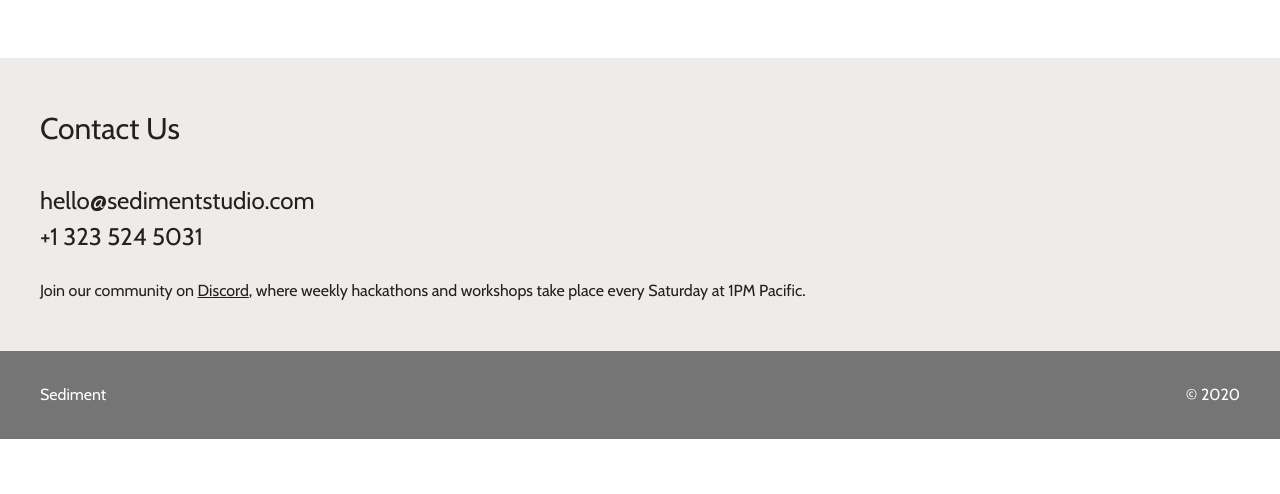
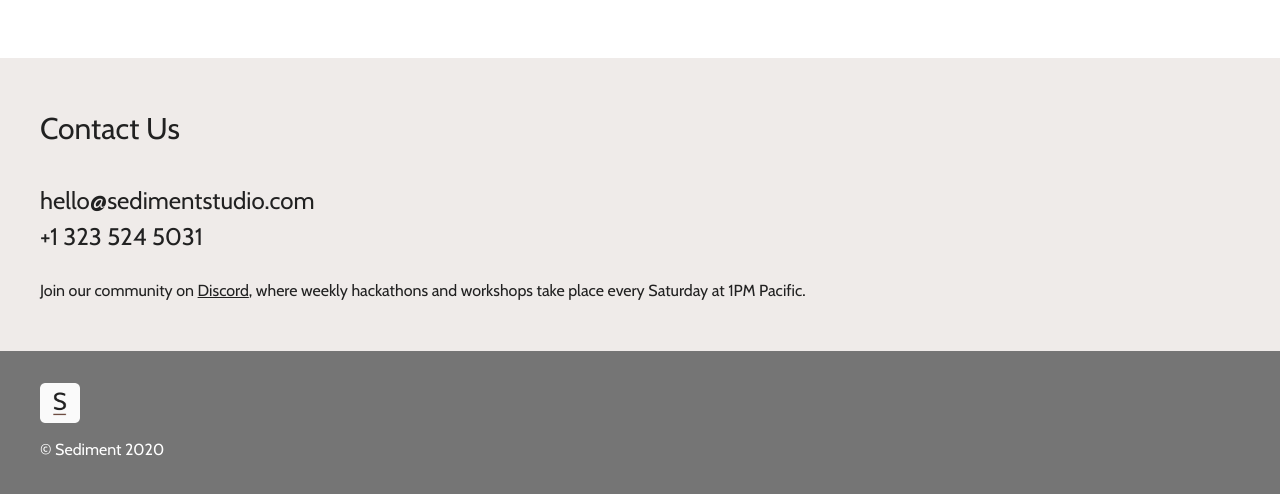
Before and after one commit to SedimentStudio/site, a Gatsby site: page / in a window 1280 px wide. Shown: the part 2249-2743 px from the top of the page. Before the commit the page ends 2688 px from the top, so only its background shows below. Built offline with nearby package versions, Linux system fonts and the light colour scheme; Gatsby itself is replaced by a stand-in of ours.

Commit message:
update footer

```diff
--- /dev/null
+++ b/src/components/footer.js
@@ -0,0 +1,32 @@
+import React from "react"
+import { useStaticQuery, graphql } from "gatsby"
+import Img from "gatsby-image"
+
+const Footer = () => {
+  const data = useStaticQuery(graphql`
+    query {
+      placeholderImage: file(relativePath: { eq: "sediment-icon.png" }) {
+        childImageSharp {
+          fixed(width: 40, quality: 100) {
+            ...GatsbyImageSharpFixed
+          }
+        }
+      }
+    }
+  `)
+
+  return (
+    <footer className="container-fluid w-full mx-auto bg-gray-600 text-white">
+      <div className="container px-8 py-8 sm:px-10">
+        <div>
+          <Img fixed={data.placeholderImage.childImageSharp.fixed} />
+        </div>
+        <div className="mt-2">
+          © Sediment {new Date().getFullYear()}
+        </div>
+      </div>
+    </footer>
+  )
+}
+
+export default Footer
--- a/src/components/layout.js
+++ b/src/components/layout.js
@@ -10,6 +10,7 @@
 import { useStaticQuery, graphql } from "gatsby"
 
 import Header from "./header"
+import Footer from "./footer"
 
 const Layout = ({ children }) => {
   const data = useStaticQuery(graphql`
@@ -26,12 +27,7 @@
     <div class="flex flex-col min-h-screen">
       <Header siteTitle={data.site.siteMetadata.title} />
       <main class="flex-grow">{children}</main>
-      <footer className="container-fluid w-full mx-auto bg-gray-600 text-white">
-        <div className="flex container mx-auto px-8 py-8 sm:px-10">
-          <a href="https://sedimentstudio.com" className="mr-auto">Sediment</a>
-          <div>© {new Date().getFullYear()}</div>
-        </div>
-      </footer>
+      <Footer />
     </div>
   )
 }
```
